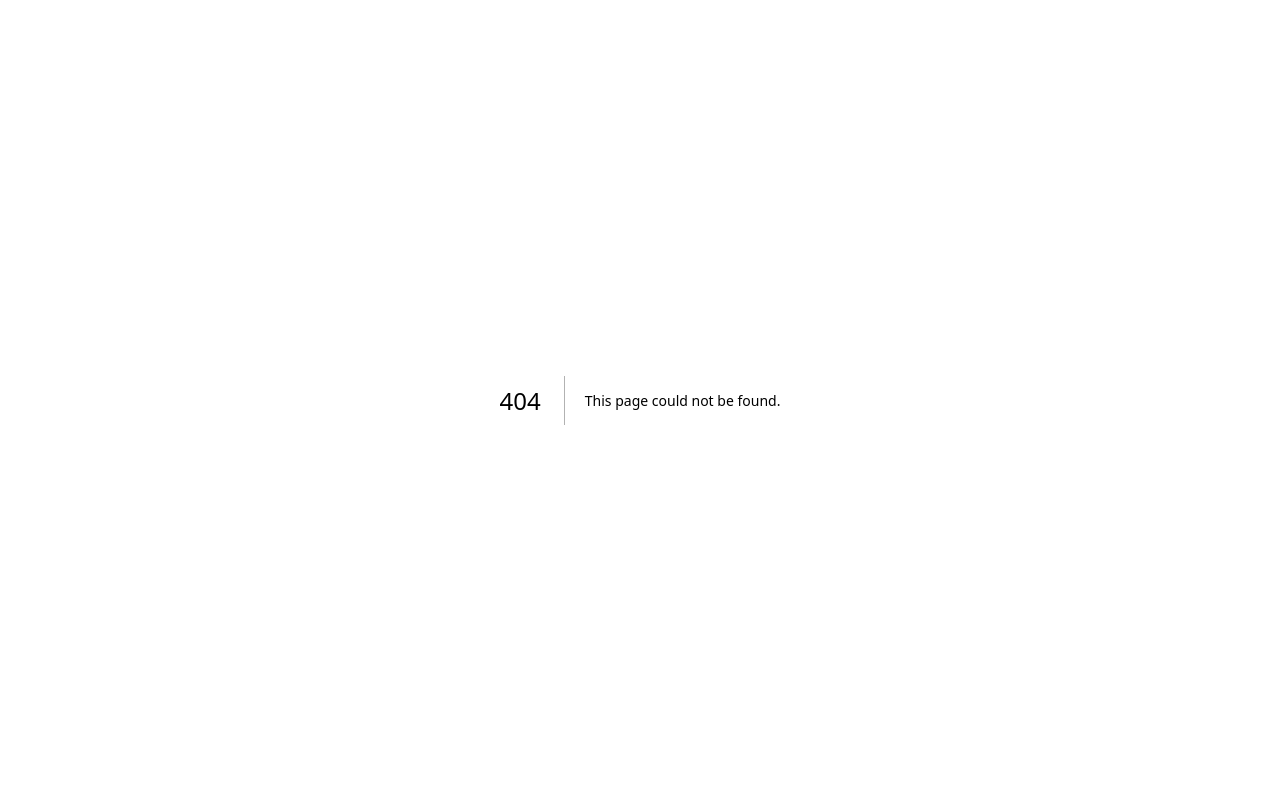
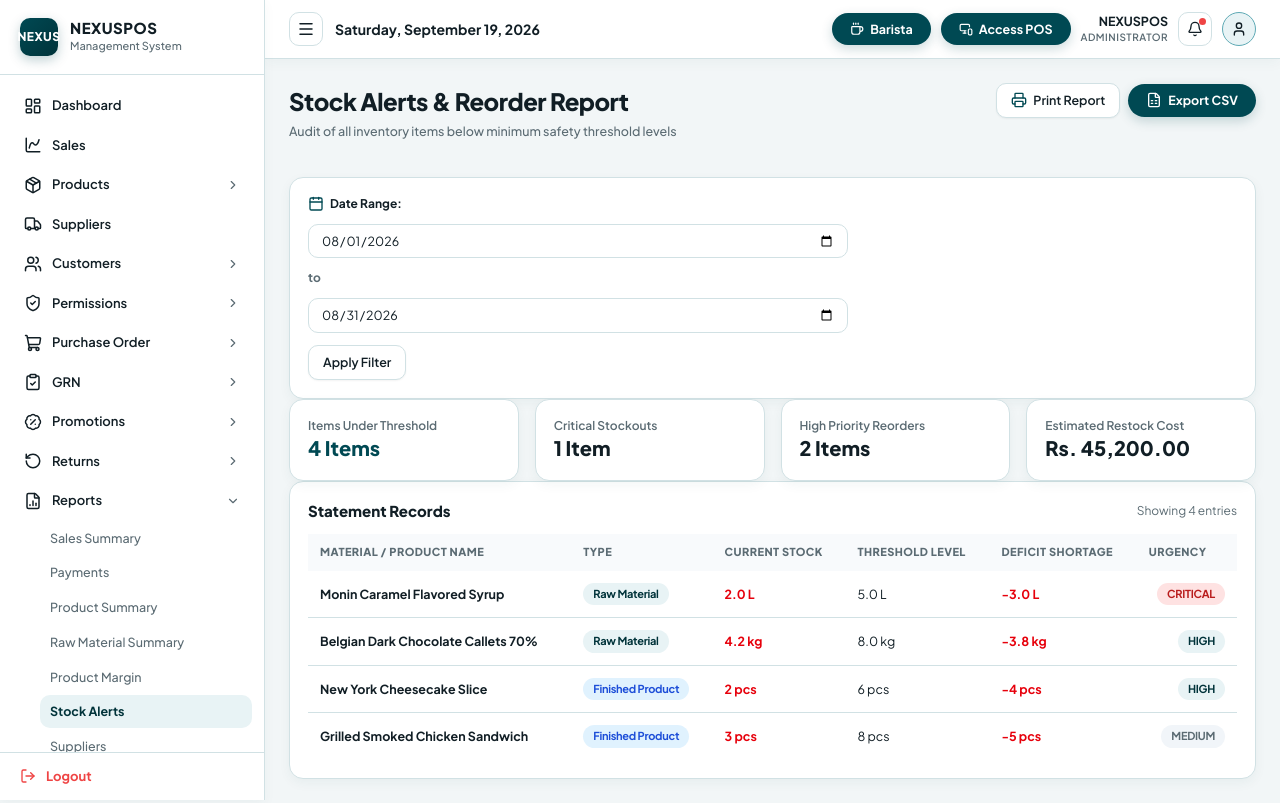
Before and after one commit to Clerans/NEXTJS-POS, a Next.js app in the folder nexuspos-app/: page /reports/stock-alerts in a window 1280 px wide. Before the commit this address had no page. Built offline with nearby package versions, Linux system fonts and the light colour scheme.

Commit message:
Functions Updated

```diff
--- /dev/null
+++ b/nexuspos-app/src/app/(dashboard)/reports/stock-alerts/page.tsx
@@ -0,0 +1,47 @@
+"use client";
+
+import React from "react";
+import { ReportView, ReportColumn } from "@/components/reports/ReportView";
+import { Badge } from "@/components/ui/Badge";
+
+interface StockAlertRow {
+  itemName: string;
+  type: string;
+  currentStock: string;
+  reorderLevel: string;
+  shortage: string;
+  urgency: "CRITICAL" | "HIGH" | "MEDIUM";
+}
+
+const mockData: StockAlertRow[] = [
+  { itemName: "Monin Caramel Flavored Syrup", type: "Raw Material", currentStock: "2.0 L", reorderLevel: "5.0 L", shortage: "-3.0 L", urgency: "CRITICAL" },
+  { itemName: "Belgian Dark Chocolate Callets 70%", type: "Raw Material", currentStock: "4.2 kg", reorderLevel: "8.0 kg", shortage: "-3.8 kg", urgency: "HIGH" },
+  { itemName: "New York Cheesecake Slice", type: "Finished Product", currentStock: "2 pcs", reorderLevel: "6 pcs", shortage: "-4 pcs", urgency: "HIGH" },
+  { itemName: "Grilled Smoked Chicken Sandwich", type: "Finished Product", currentStock: "3 pcs", reorderLevel: "8 pcs", shortage: "-5 pcs", urgency: "MEDIUM" },
+];
+
+export default function StockAlertsReportPage() {
+  const columns: ReportColumn<StockAlertRow>[] = [
+    { header: "Material / Product Name", accessor: (r) => <span className="font-bold text-text-dark">{r.itemName}</span> },
+    { header: "Type", accessor: (r) => <Badge variant={r.type === "Finished Product" ? "blue" : "orange"}>{r.type}</Badge> },
+    { header: "Current Stock", accessor: (r) => <span className="font-bold text-red-600">{r.currentStock}</span> },
+    { header: "Threshold Level", accessor: (r) => r.reorderLevel },
+    { header: "Deficit Shortage", accessor: (r) => <span className="font-bold text-red-600">{r.shortage}</span> },
+    { header: "Urgency", accessor: (r) => <Badge variant={r.urgency === "CRITICAL" ? "red" : r.urgency === "HIGH" ? "orange" : "gray"}>{r.urgency}</Badge>, align: "right" },
+  ];
+
+  return (
+    <ReportView
+      title="Stock Alerts & Reorder Report"
+      subtitle="Audit of all inventory items below minimum safety threshold levels"
+      metrics={[
+        { label: "Items Under Threshold", value: "4 Items", highlight: true },
+        { label: "Critical Stockouts", value: "1 Item" },
+        { label: "High Priority Reorders", value: "2 Items" },
+        { label: "Estimated Restock Cost", value: "Rs. 45,200.00" },
+      ]}
+      columns={columns}
+      data={mockData}
+    />
+  );
+}
```
